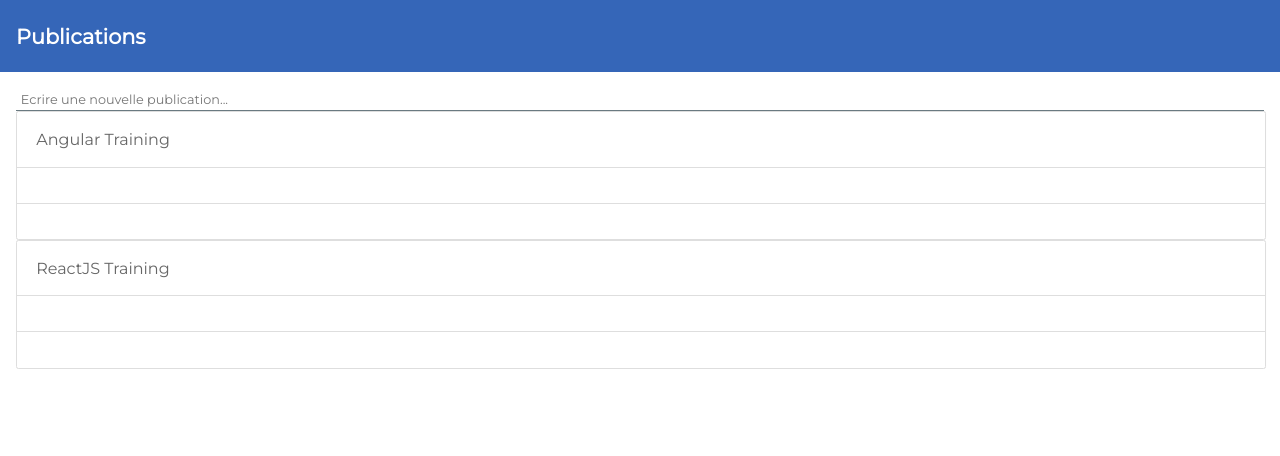
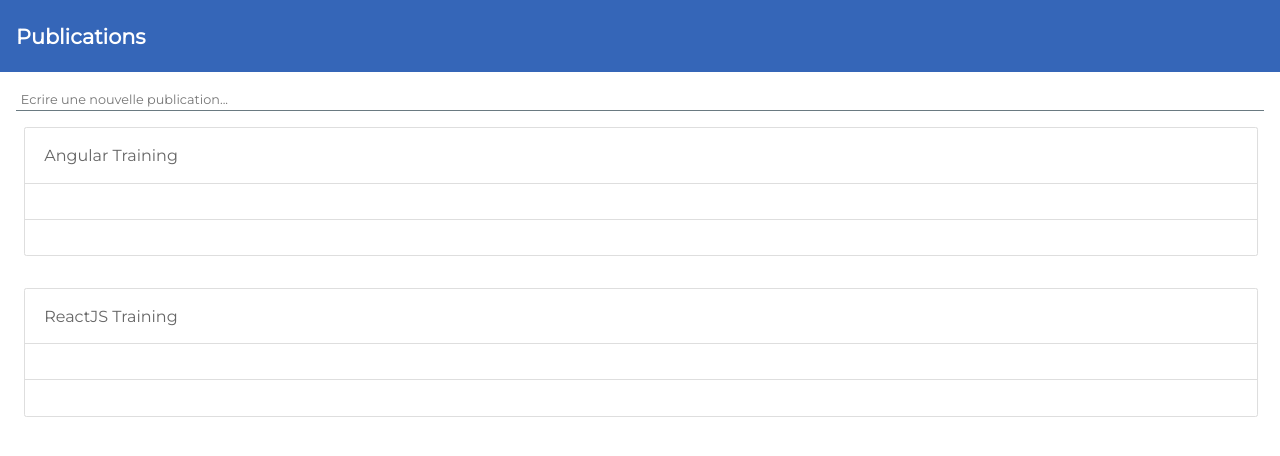
Before and after one commit to azandrew-sidoine/Angular-Training, an Angular app: page / in a window 1280 px wide. Shown: the top 456 px of the page. Built offline with nearby package versions, Linux system fonts and the light colour scheme.

Commit message:
3 files modified

```diff
--- a/src/posts/post-card.component.css
+++ b/src/posts/post-card.component.css
@@ -39,7 +39,7 @@
 }
 /* Tranformation styles */
 .card.clickable:hover {
-  transform: translateY(-3px);
+  transform: translateY(3px);
   box-shadow: 0 0.15rem 0 0
     var(--card-clickble-box-shadow-color, hsl(198deg, 100%, 32%));
   border-width: var(--card-clickble-border-width, 0.05rem);
--- a/src/posts/post-list.component.html
+++ b/src/posts/post-list.component.html
@@ -1,7 +1,9 @@
 <ng-container *ngIf="posts">
   <ng-container *ngFor="let post of posts">
-    <app-post-card [clickable]="true">
-      <span id="header" card-header>{{ post.title }}</span>
-    </app-post-card>
+    <div class="card-container">
+      <app-post-card [clickable]="true">
+        <span id="header" card-header>{{ post.title }}</span>
+      </app-post-card>
+    </div>
   </ng-container>
 </ng-container>
--- a/src/posts/post-list.component.ts
+++ b/src/posts/post-list.component.ts
@@ -3,7 +3,14 @@
 
 @Component({
   selector: 'app-post-list',
-  templateUrl: './post-list.component.html'
+  templateUrl: './post-list.component.html',
+  styles: [
+    `
+      .card-container {
+        padding: 16px 8px;
+      }
+    `
+  ]
 })
 export class PostListComponent
 {
```
